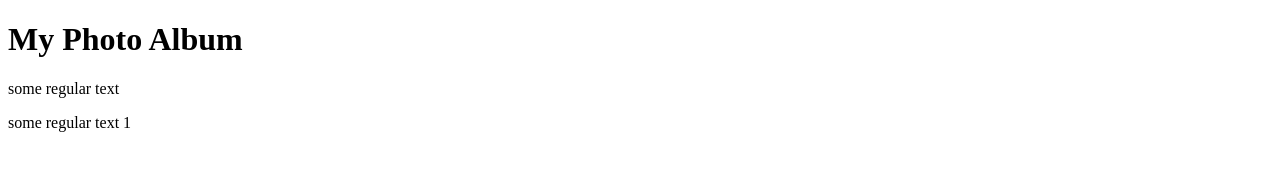
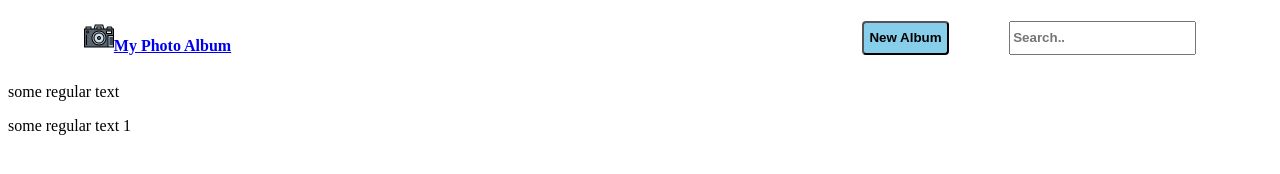
Before and after one commit to IntellectualSamurai/My-album-app, a plain HTML site: page index.html in a window 1280 px wide. Drawn offline with Linux system fonts and the light colour scheme.

Commit message:
createdheader

```diff
--- a/index.html
+++ b/index.html
@@ -3,16 +3,34 @@
 <html>
 
 <head>
- <h1>
-     My Photo Album
- </h1>
+<link rel="stylesheet" type="text/css" href="stylesheet.css"/>
+
+
 <meta charset="utf-8" />
 
 <title>Code Camp Git</title>
+<div class="menu-album">
+    <div>
+            <a href="#"><img src="someimage.svg" class="header-img" alt="#"><span>My Photo Album</span></a>
+    </div>
+
+    <div class="new-album-button">
+            <button>New Album</button>
+            <input type="text" class="search-btn" placeholder="Search..">
+
+    </div>
+
+
+
+
+
+</div>
 
 </head>
 
+
 <body>
+
 
 <p>some regular text</p>
 
--- a/stylesheet.css
+++ b/stylesheet.css
@@ -0,0 +1,29 @@
+.menu-album {
+    display:flex;
+    justify-content: space-between;
+    padding: 1% 6%;
+    font-weight: bold;
+}
+
+.header-img {
+    width: 30px;
+}
+
+.search-btn {
+    /* padding: 1% 6%; */
+    font-weight: bold;
+}
+
+.new-album-button {
+    display: flex;
+    width: 30%;
+    justify-content: space-between;
+
+}
+.new-album-button button {
+    background-color: skyblue;
+    border-radius: 4px;
+    font-weight: bold;
+    padding: 5px;
+
+}
```
Also changed, not shown: someimage.svg (added).
